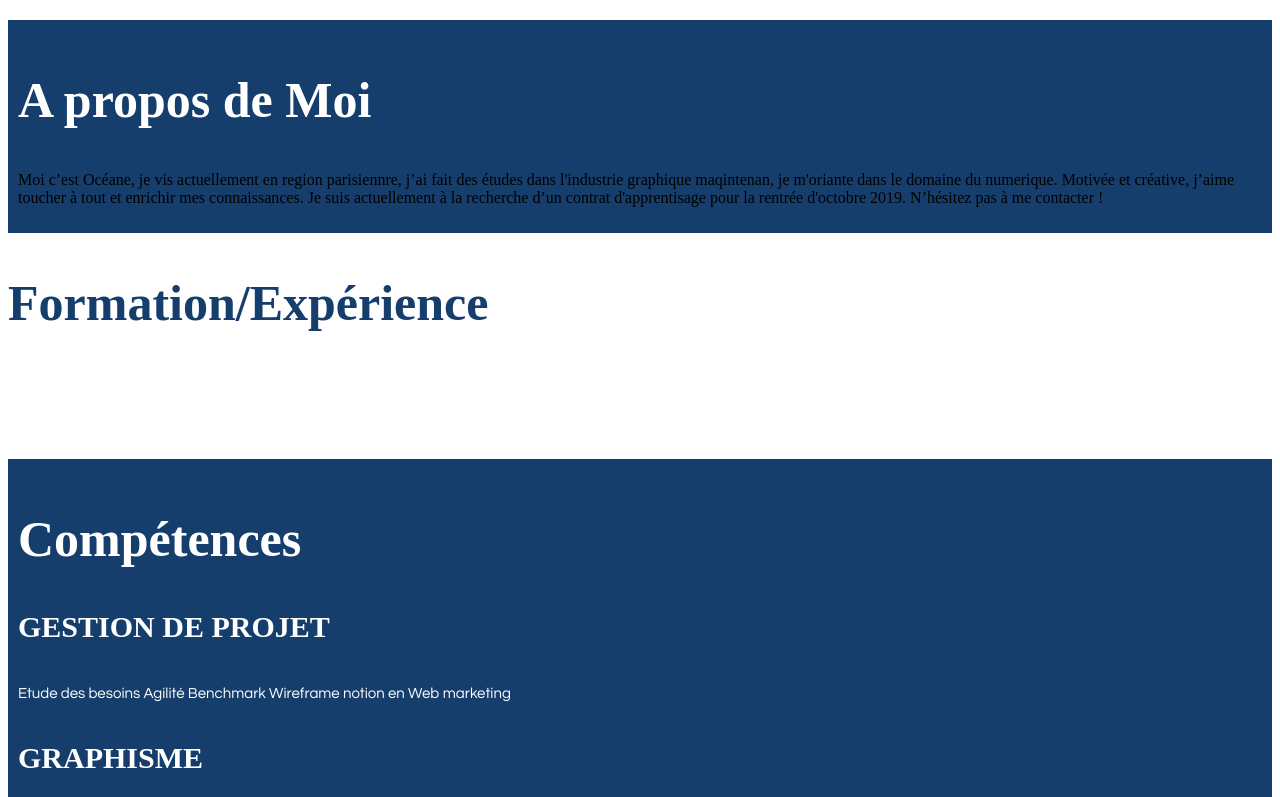
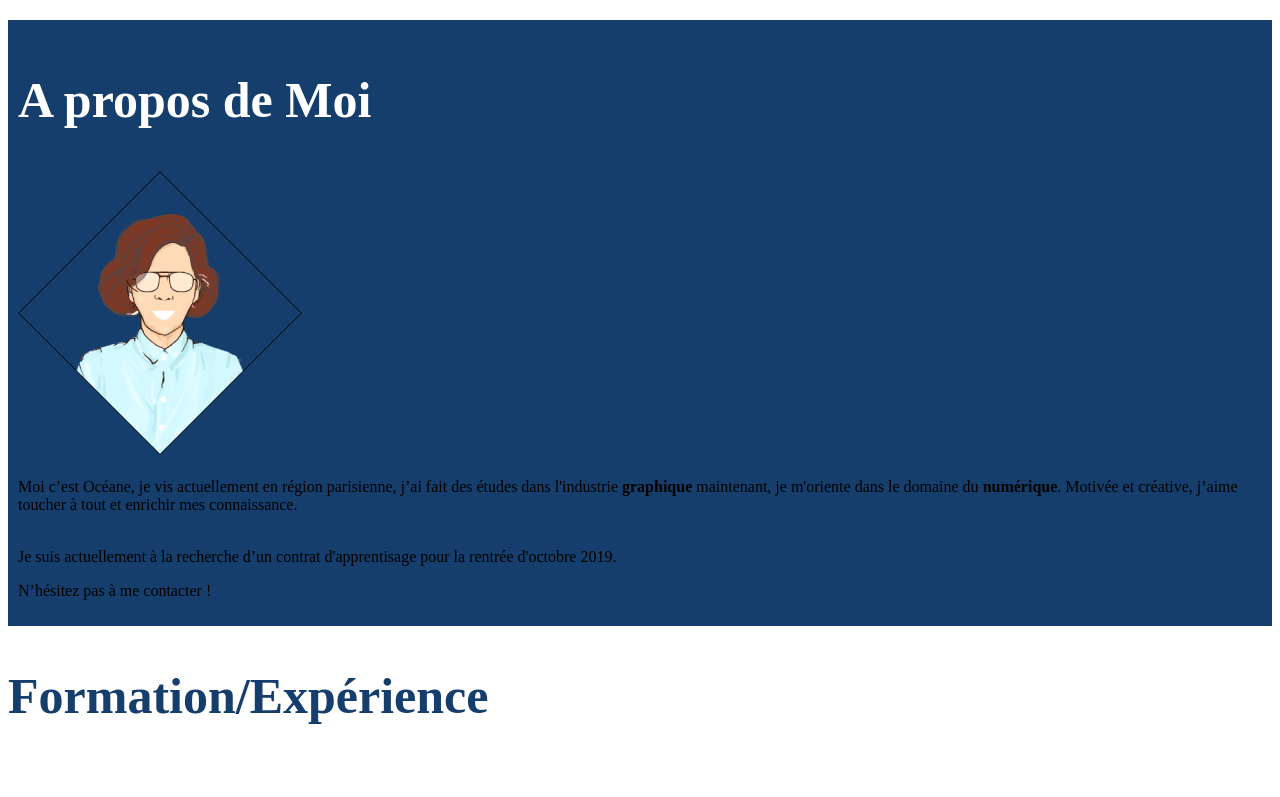
Before and after one commit to cotoceane/Oc-ane-Cot-Portfolio, a plain HTML site: page index.html in a window 1280 px wide. Shown: the part 727-1524 px from the top of the page. Drawn offline with Linux system fonts and the light colour scheme.

Commit message:
Add files via upload

```diff
--- a/index.html
+++ b/index.html
@@ -33,9 +33,17 @@
 
 <div id="Apropos">
 	 <h1>A propos de Moi</h1>
-	 <p>Moi c’est Océane, je vis actuellement en region parisiennre, j’ai fait des études dans l'industrie graphique maqintenan, je m'oriante dans le domaine du numerique. Motivée et créative, j’aime toucher à tout et enrichir mes connaissances.
+	 	<div class="moi">
+	 	<img src="Moi.png">
+	 	</div>
+	 	 <div class="col-m-6 left">
+	 	 <p>Moi c’est Océane, je vis actuellement en région parisienne, j’ai fait des études dans l'industrie <strong>graphique</strong> maintenant, je m'oriente dans le domaine du <strong>numérique</strong>.
+	 	 Motivée et créative, j’aime toucher à tout et enrichir mes connaissance.</p>
+<br>
+ Je suis actuellement à la recherche d’un contrat d'apprentisage pour la rentrée d'octobre 2019.
 
-Je suis actuellement à la recherche d’un contrat d'apprentisage pour la rentrée d'octobre 2019.
+	 </div>
+	 <p>
 
 		 N’hésitez pas à me contacter !</p>
 
```
Also changed, not shown: Moi.png (added).
